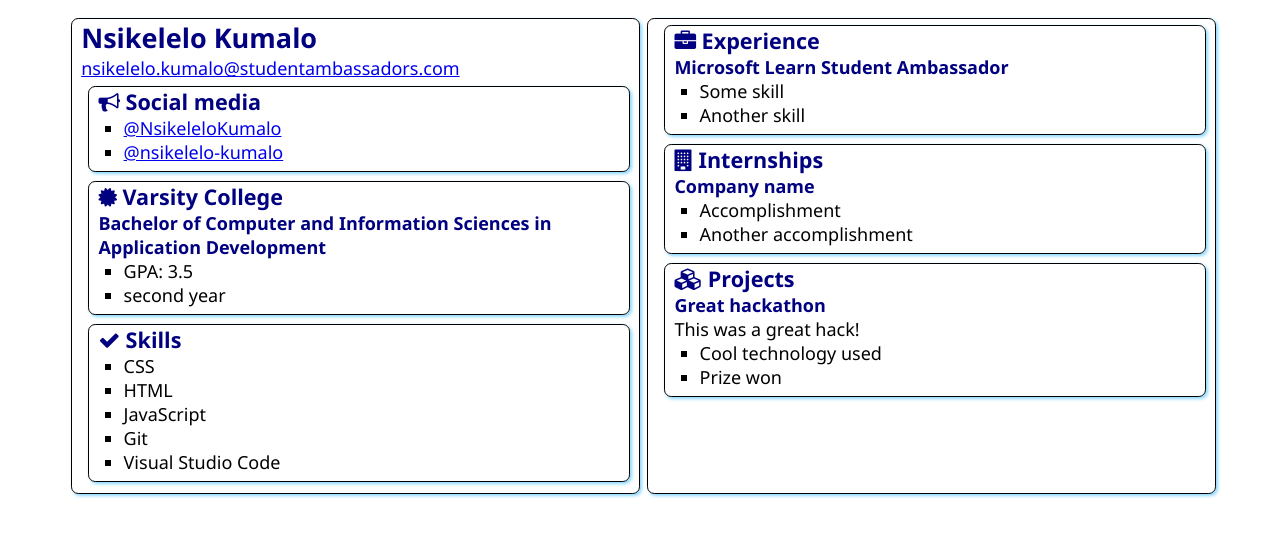
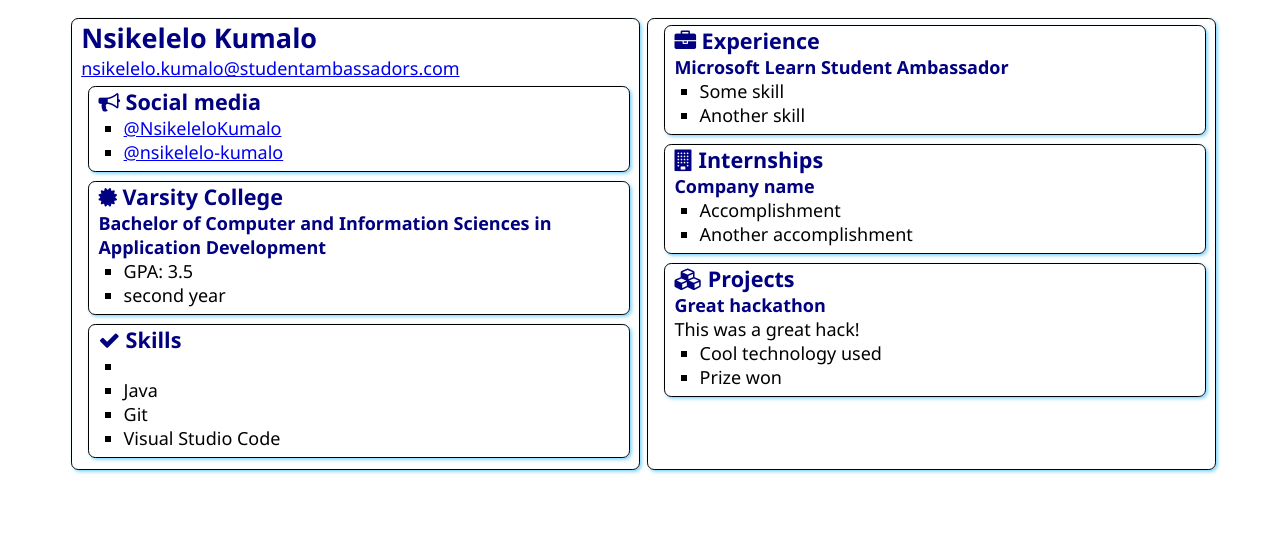
Before and after one commit to NsikeleloKumalo/SATechnicalOnboarding, a plain HTML site: page src/index.html in a window 1280 px wide. Drawn offline with Linux system fonts and the light colour scheme.

Commit message:
Skills
c#
java
git
vs code

```diff
--- a/src/index.html
+++ b/src/index.html
@@ -47,9 +47,9 @@
                     Skills
                 </h2>
                 <ul>
-                    <li>CSS</li>
-                    <li>HTML</li>
-                    <li>JavaScript</li>
+                    <li><C#=""></C></li>
+
+                    <li>Java</li>
                     <li>Git</li>
                     <li>Visual Studio Code</li>
                 </ul>
```
